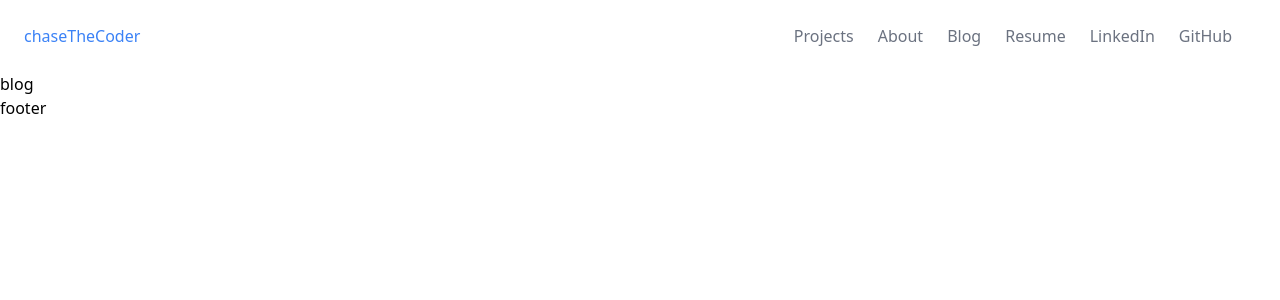
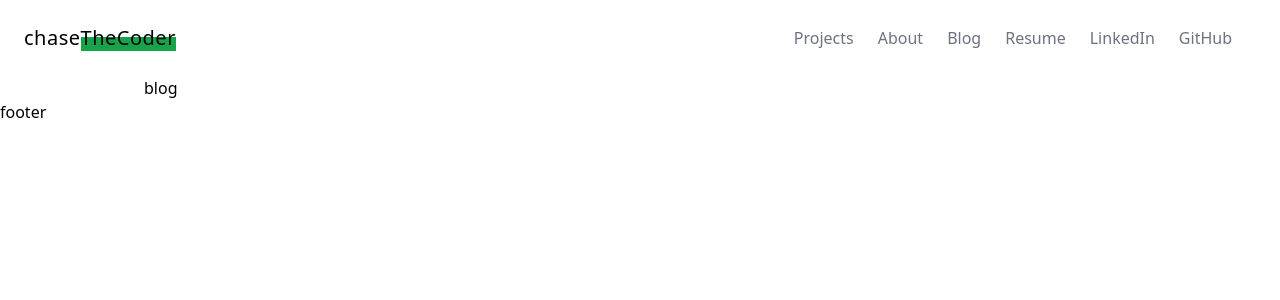
Before and after one commit to ChaseTheCoder/chase-the-coder, a Next.js app: page /blog in a window 1280 px wide. Shown: the top 300 px of the page. Built offline with nearby package versions, Linux system fonts and the light colour scheme.

Commit message:
add: hero section

```diff
--- a/app/layout.tsx
+++ b/app/layout.tsx
@@ -19,7 +19,7 @@ export default function RootLayout({
     <html lang="en">
       <body>
         <Nav/>
-        <main>
+        <main className='max-w-6xl place-content-center mx-6 md:mx-10 lg:mx-36'>
           {children}
         </main>
         <footer>footer</footer>
--- a/app/page.tsx
+++ b/app/page.tsx
@@ -45,6 +45,7 @@ export default function Home() {
                     <Hero
                         title1={homeData.title1}
                         title2={homeData.title2}
+                        subtitle={homeData.subtitle}
                         heroImage={homeData.heroImage.url}
                     />
                     <h2>{homeData.sectionTech}</h2>
--- a/components/Nav.tsx
+++ b/components/Nav.tsx
@@ -1,10 +1,13 @@
 import React from 'react';
+import styles from './nav.module.css';
 
 export default function Nav() {
   return (
     <nav className="flex items-center justify-between flex-wrap p-6">
       <div className="mr-6">
-        <a className="text-blue-500 hover:text-blue-800" href="#">chaseTheCoder</a>
+        <a className="text-xl text-black tracking-wide" href="/">
+          chase<span className={styles.navLeftTitle}>TheCoder</span>
+        </a>
       </div>
       <div className='flex flex-row'>
         <div className="mr-6">
--- /dev/null
+++ b/components/nav.module.css
@@ -0,0 +1,4 @@
+.navLeftTitle {
+  background: linear-gradient(180deg, #FFFFFF 0%, #FFFFFF 50%, #16a34a 50%, #16a34a  100%);
+  z-index: -1;
+}
--- a/containers/landing/hero.tsx
+++ b/containers/landing/hero.tsx
@@ -1,20 +1,43 @@
+import React from 'react';
 import Image from 'next/image'
+
 type Props = {
   title1: string;
   title2: string;
+  subtitle: string;
   heroImage: string;
 }
 
-export default function Hero({title1, title2, heroImage}: Props) {
+export default function Hero({title1, title2, subtitle, heroImage}: Props) {
   return (
-    <>
-      <h1>{title1}<br/>{title2}</h1>
-      <Image
-        src={heroImage}
-        alt={'ariel view of keyboard of Macbook with empty white space'}
-        width={500}
-        height={500}
-      />
-    </>
+    <div className='h-[calc(100vh-76px)]'>
+      <div className='grid grid-cols-2 gap-4 h-full'>
+        <div className='h-full'>
+          <div className='h-full relative'>
+            <div
+              className='rounded-full bg-green-600 shadow-2xl w-64 h-64 -z-10 absolute top-1/2 left-1/2 -translate-y-1/2 -translate-x-1/2'
+            />
+            <div className='absolute top-1/2 -translate-y-1/2'>
+              <h1 className='text-6xl mb-4'>
+                {title1}<br/>
+                {title2}
+              </h1>
+              <p role='subtitle' className='text-5xl'>
+                {subtitle}
+              </p>
+            </div>
+          </div>
+        </div>
+        <div className='flex justify-center'>
+          <Image
+            src={heroImage}
+            alt='ariel view of keyboard of Macbook with empty white space'
+            width={400}
+            height={400}
+            className='h-[calc(100vh-15vh)] w-auto rounded-lg shadow-2xl'
+          />
+        </div>
+      </div>
+    </div>
   )
 }
--- a/service/client.tsx
+++ b/service/client.tsx
@@ -18,6 +18,7 @@ export interface HomePageInterface {
   sectionTech: string
   title1: string
   title2: string
+  subtitle: string
   heroImage: URL
   sectionAboutMeImage:URL
 };
@@ -32,6 +33,7 @@ export const homePage = async () => {
         sectionTech
         title1
         title2
+        subtitle
         heroImage {
           url
         }
--- a/tailwind.config.ts
+++ b/tailwind.config.ts
@@ -5,6 +5,7 @@ const config: Config = {
     "./pages/**/*.{js,ts,jsx,tsx,mdx}",
     "./components/**/*.{js,ts,jsx,tsx,mdx}",
     "./app/**/*.{js,ts,jsx,tsx,mdx}",
+    "./containers/**/*.{js,ts,jsx,tsx,mdx}",
   ],
   theme: {
     extend: {
```
Also changed, not shown: app/globals.css (+0 -30 lines).
